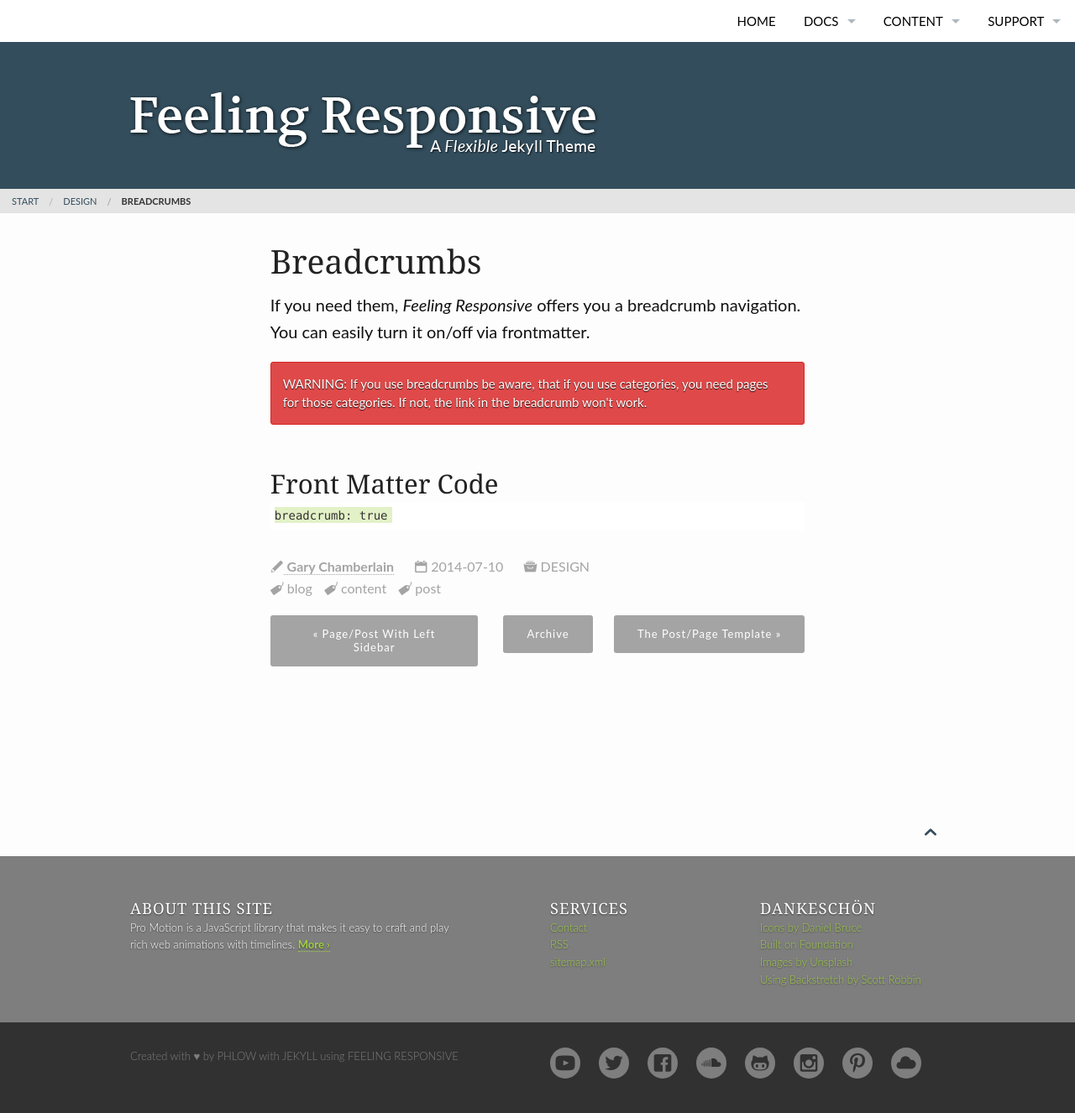
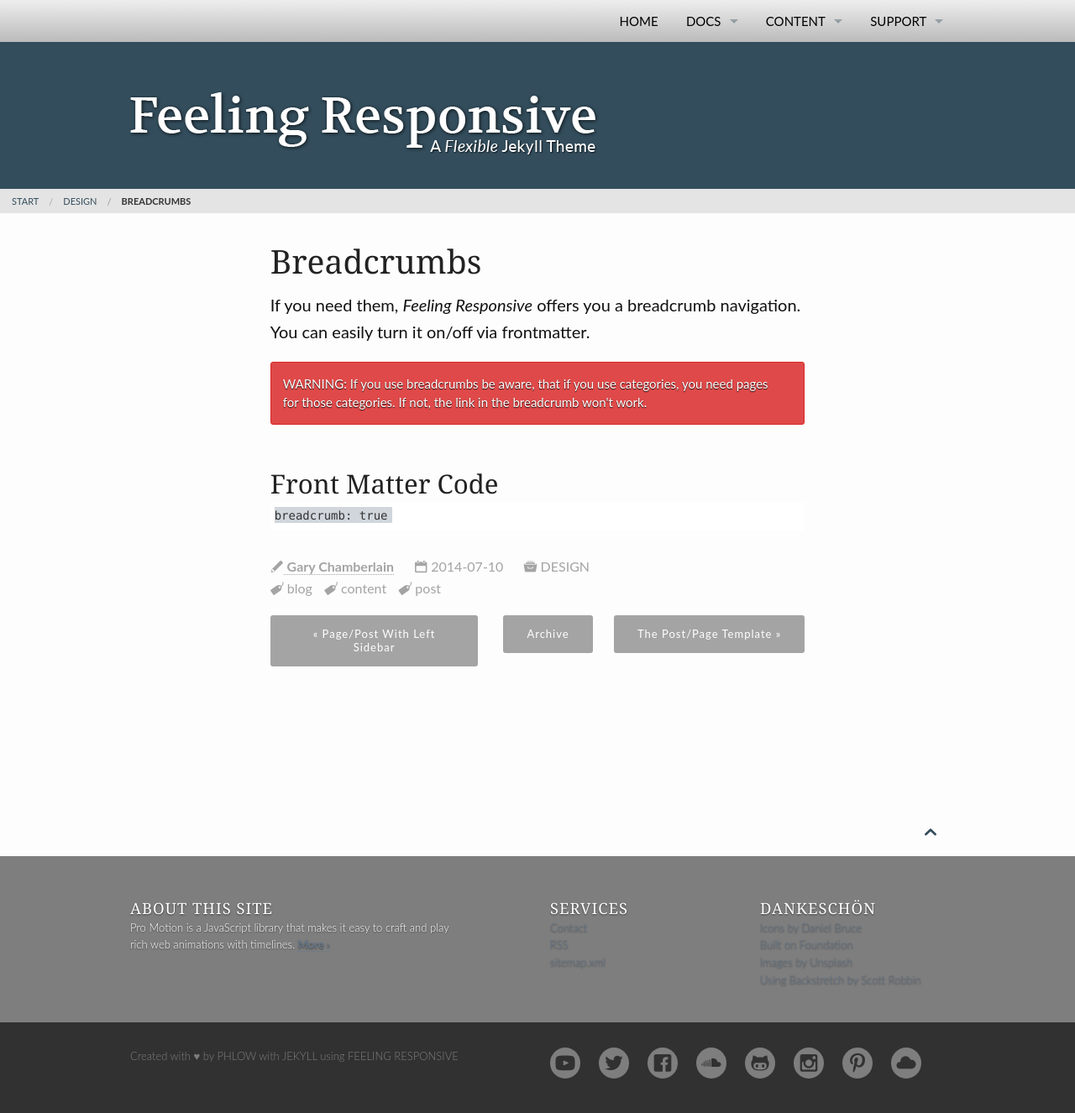
Before and after one commit to ProGraphics/prostyle.io, a Jekyll site: the page built from _posts/design/2014-07-10-breadcrumb.md, in a window 1280 px wide. Shown: the whole page at 84% size. Built offline with Jekyll 4.4.1, drawn with Linux system fonts in a browser that asks for light colours.

Commit message:
Right aligned top menu with better coloring

```diff
--- a/_data/navigation.yml
+++ b/_data/navigation.yml
@@ -23,6 +23,10 @@
     url: "/search/"
   - title: Gallery
     url: "/gallery/"
+  - title: Tutorials
+    url: "/tutorials/"
+  - title: Thoughts
+    url: "/thoughts/"
 
 - title: Support
   url: "/support/"
--- a/_includes/navigation.html
+++ b/_includes/navigation.html
@@ -1,6 +1,6 @@
 
 <div id="navigation" class="sticky">
-  <nav class="top-bar" data-topbar>
+  <nav class="top-bar row" data-topbar>
     <ul class="title-area">
       <li class="name">
       <h1 class="show-for-small-only"><a href="{{ site.url }}{{ site.baseurl }}" class="icon-tree"> {{ site.title }}</a></h1>
--- a/_sass/_01_settings_colors.scss
+++ b/_sass/_01_settings_colors.scss
@@ -30,7 +30,7 @@
 $ci-3: #EFC94C;		// yellow
 $ci-4: #E27A3F;		// orange
 $ci-5: #DF4949;		// red
-$ci-6: #A1D044;     // green
+$ci-6: #678;     // green
 
 
 
@@ -71,7 +71,7 @@
 /* Topbar-Navigation
 ------------------------------------------------------------------- */
 
-$topbar-bg-color: #fff;
+$topbar-bg-color: #00f;
 
 $topbar-dropdown-toggle-color: $ci-1;
 
--- /dev/null
+++ b/_sass/overrides.scss
@@ -0,0 +1,47 @@
+#navigation {
+  background: #eee;
+	background: linear-gradient(top, #eee 0%, #bbb 100%);
+	background: -moz-linear-gradient(top, #eee 0%, #bbb 100%);
+	background: -webkit-linear-gradient(top, #eee 0%,#bbb 100%);
+}
+
+.top-bar,
+.top-bar-section li:not(.has-form) a:not(.button),
+.top-bar-section .dropdown li:not(.has-form):not(.active)>a:not(.button),
+.top-bar-section ul li {
+	background: transparent;
+}
+
+.top-bar-section ul li:hover:not(.has-form)>a {
+	background: #CCC;
+}
+.top-bar-section li:not(.has-form) a:not(.button):hover,
+.top-bar-section .dropdown li:not(.has-form):not(.active):hover>a:not(.button) {
+	background: #678;
+	color: #FFF;
+	text-shadow: 1px 1px #000;
+}
+
+.top-bar-section li:not(.has-form) a:not(.button):hover::after {
+	border-color: #FFF transparent transparent transparent;
+}
+
+.top-bar-section ul.dropdown li {
+	background: rgba(200,200,200,0.9);
+}
+
+/*
+ * DROP SHADOW ON TOP BAR AND DROPDOWN
+ */
+#navigation,
+ul.dropdown {
+	box-shadow: 2px 2px 2px rgba(0,0,0,0.5);
+}
+
+/*
+ * MENU DROPDOWNS LEFT-ALIGNED WITH TOP BAR MENU
+ */
+.top-bar-section .right li .dropdown {
+	left: 0;
+	right: auto;
+}
--- a/assets/css/styles_feeling_responsive.scss
+++ b/assets/css/styles_feeling_responsive.scss
@@ -41,3 +41,4 @@
 @import "09_elements";
 
 @import "11_syntax-highlighting";
+@import "overrides.scss";
```
